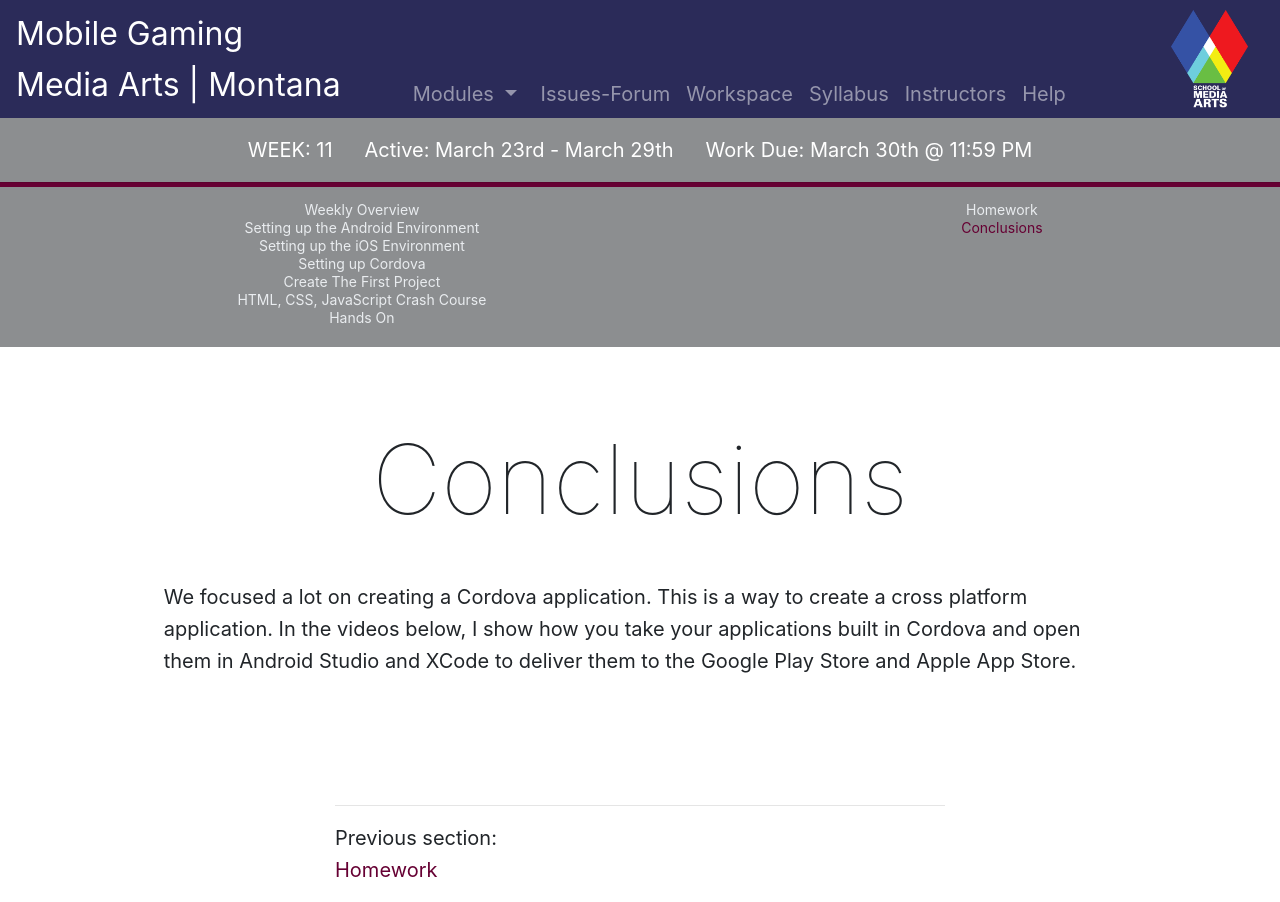
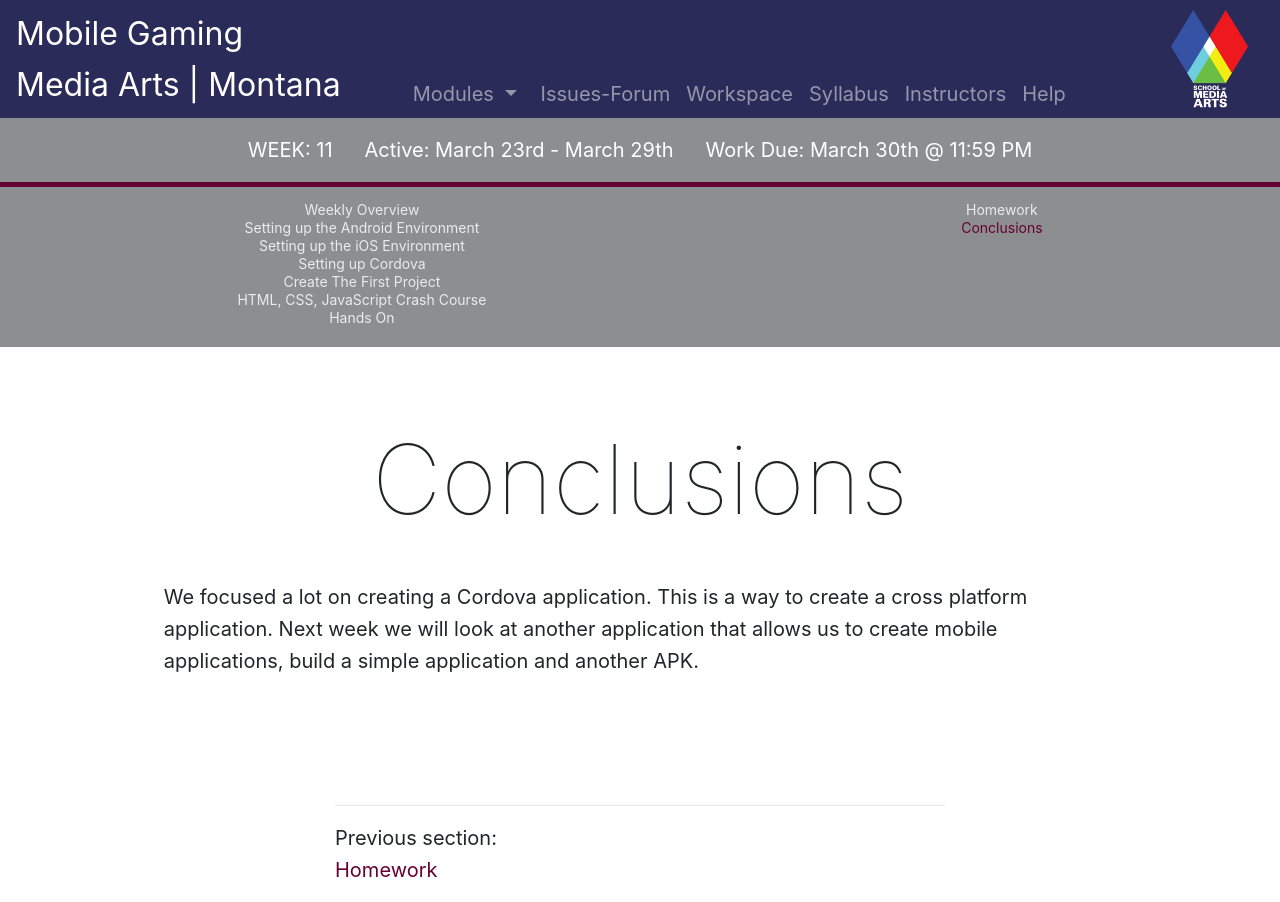
Before and after one commit to Montana-Media-Arts/391-mobile-gaming-Spring2020-course, a Jekyll site: the page built from modules/week-11/_posts/2011-02-01-conclusions.md, in a window 1280 px wide. Built offline with Jekyll 4.4.1, drawn with Linux system fonts in a browser that asks for light colours; nearby versions of some CDN libraries.

Commit message:
Update 2011-02-01-conclusions.md

```diff
--- a/modules/week-11/_posts/2011-02-01-conclusions.md
+++ b/modules/week-11/_posts/2011-02-01-conclusions.md
@@ -6,6 +6,6 @@ jotted: false
 
 # Conclusions
 
-We focused a lot on creating a Cordova application.  This is a way to create a cross platform application.  In the videos below, I show how you take your applications built in Cordova and open them in Android Studio and XCode to deliver them to the Google Play Store and Apple App Store.
+We focused a lot on creating a Cordova application.  This is a way to create a cross platform application.  Next week we will look at another application that allows us to create mobile applications, build a simple application and another APK.
 
 <!-- add videos here -->
```
